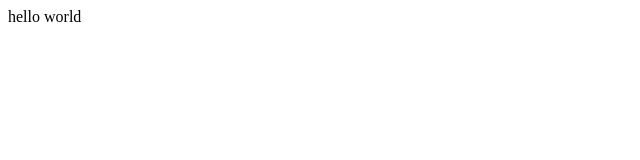
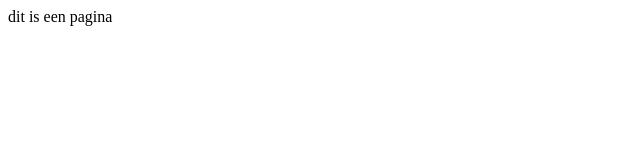
Before and after one commit to LucaHamers/oefenproject, a plain HTML site: page index.html in a window 1280 px wide. Shown: the full height of the page, 0-640 px from the left. Drawn offline with Linux system fonts and the light colour scheme.

Commit message:
Update index.html

```diff
--- a/index.html
+++ b/index.html
@@ -6,6 +6,6 @@
     <title>eerste website</title>
 </head>
 <body>
-    hello world
+    dit is een pagina
 </body>
 </html>
```
